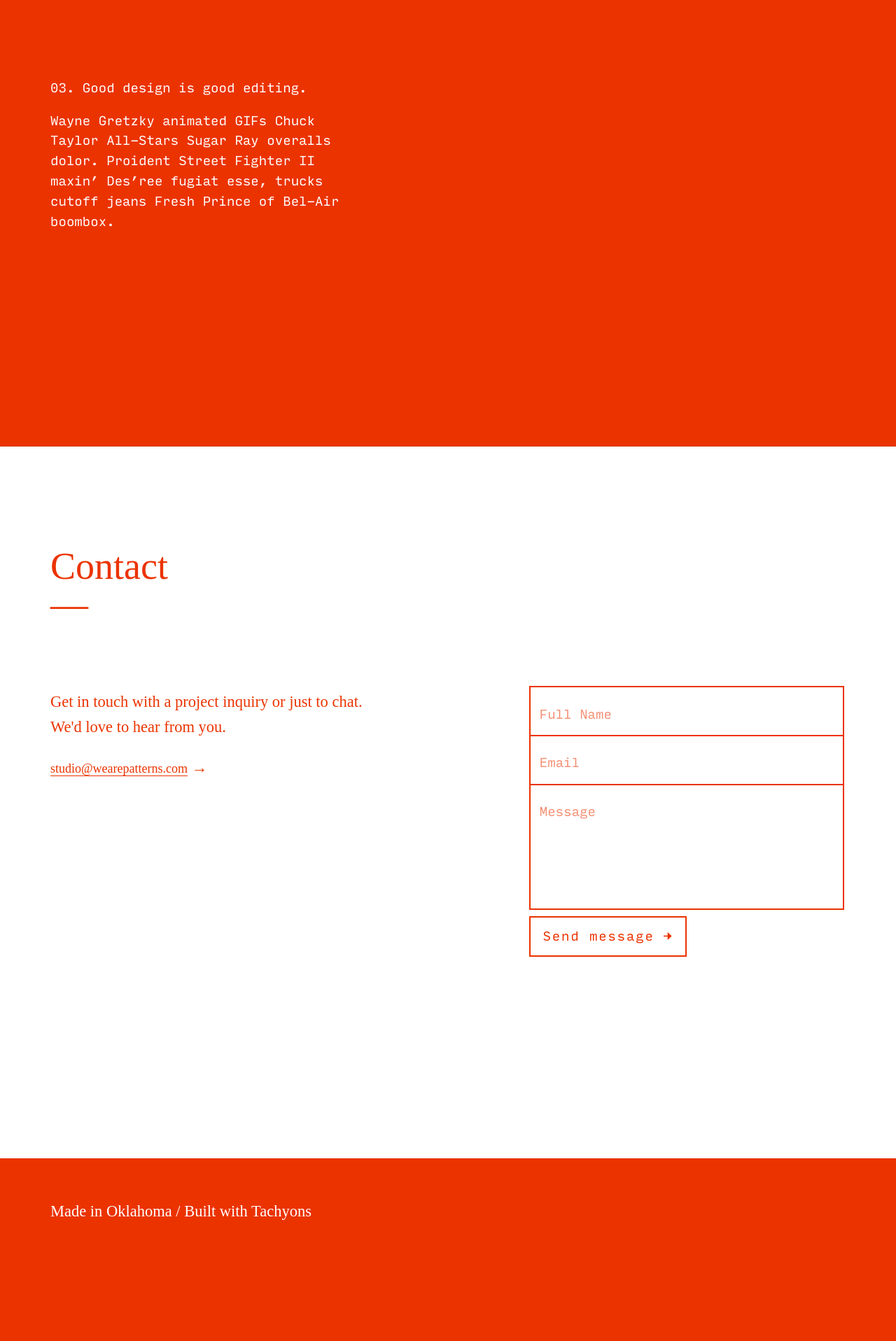
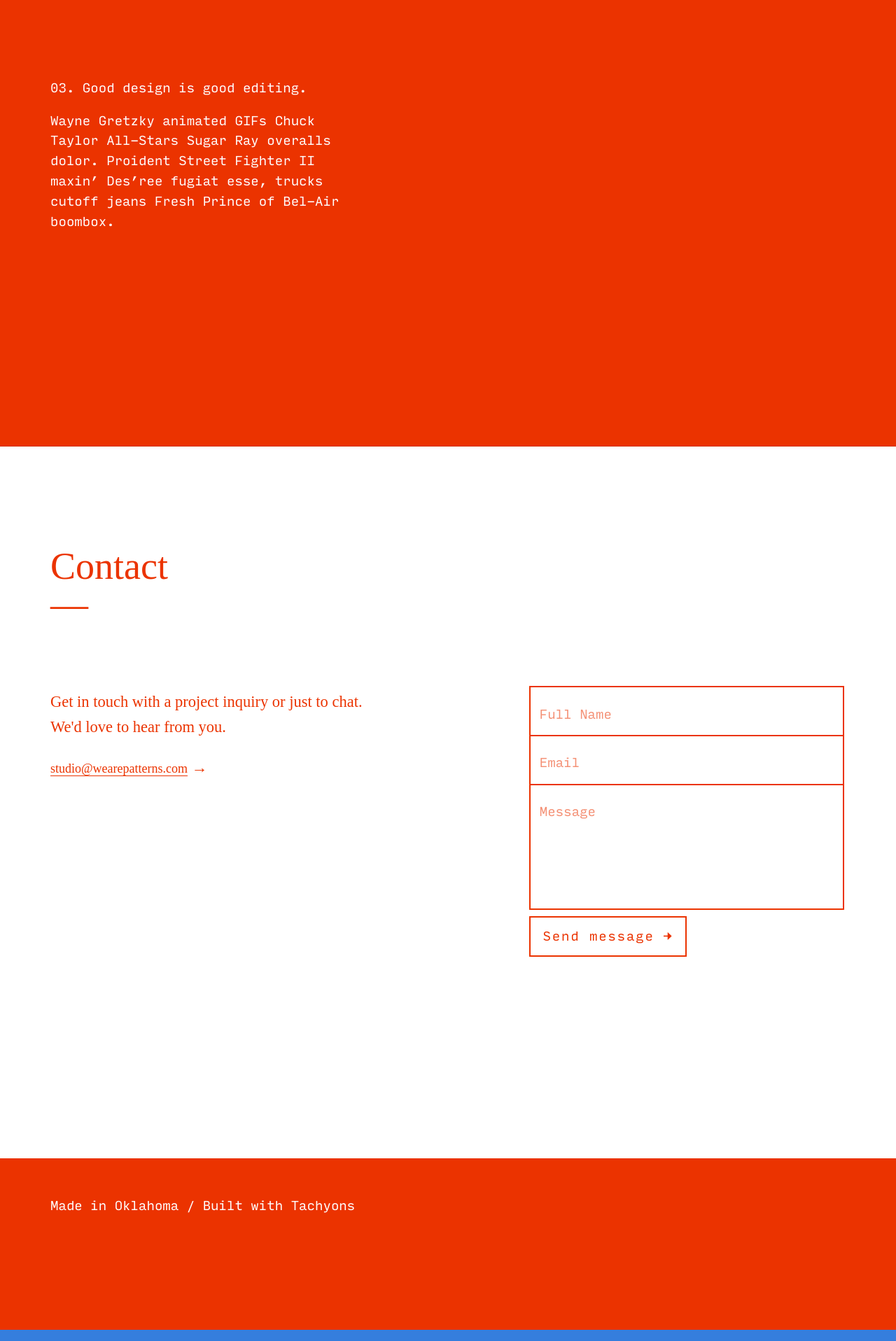
Before and after one commit to wearepatterns/wearepatterns.github.io, a Jekyll site: the page built from index.markdown, in a window 1280 px wide. Shown: the part 2117-4033 px from the top of the page at 70% size. Built offline with Jekyll 4.4.1, drawn with Linux system fonts in a browser that asks for light colours.

Commit message:
Update new.html

```diff
--- a/_layouts/new.html
+++ b/_layouts/new.html
@@ -120,7 +120,7 @@
             </div>
         </section>
     </main>
-    <footer class="bg-newred white ph3 ph4-ns ph5-l pb5 pb6-l pt4 f4 lh-copy">
+    <footer class="bg-newred white ph3 ph4-ns ph5-l pb5 pb6-l pt4 f5 lh-copy input-mono">
         <p>Made in Oklahoma / Built with Tachyons</p>
     </footer>
 </body>
```
